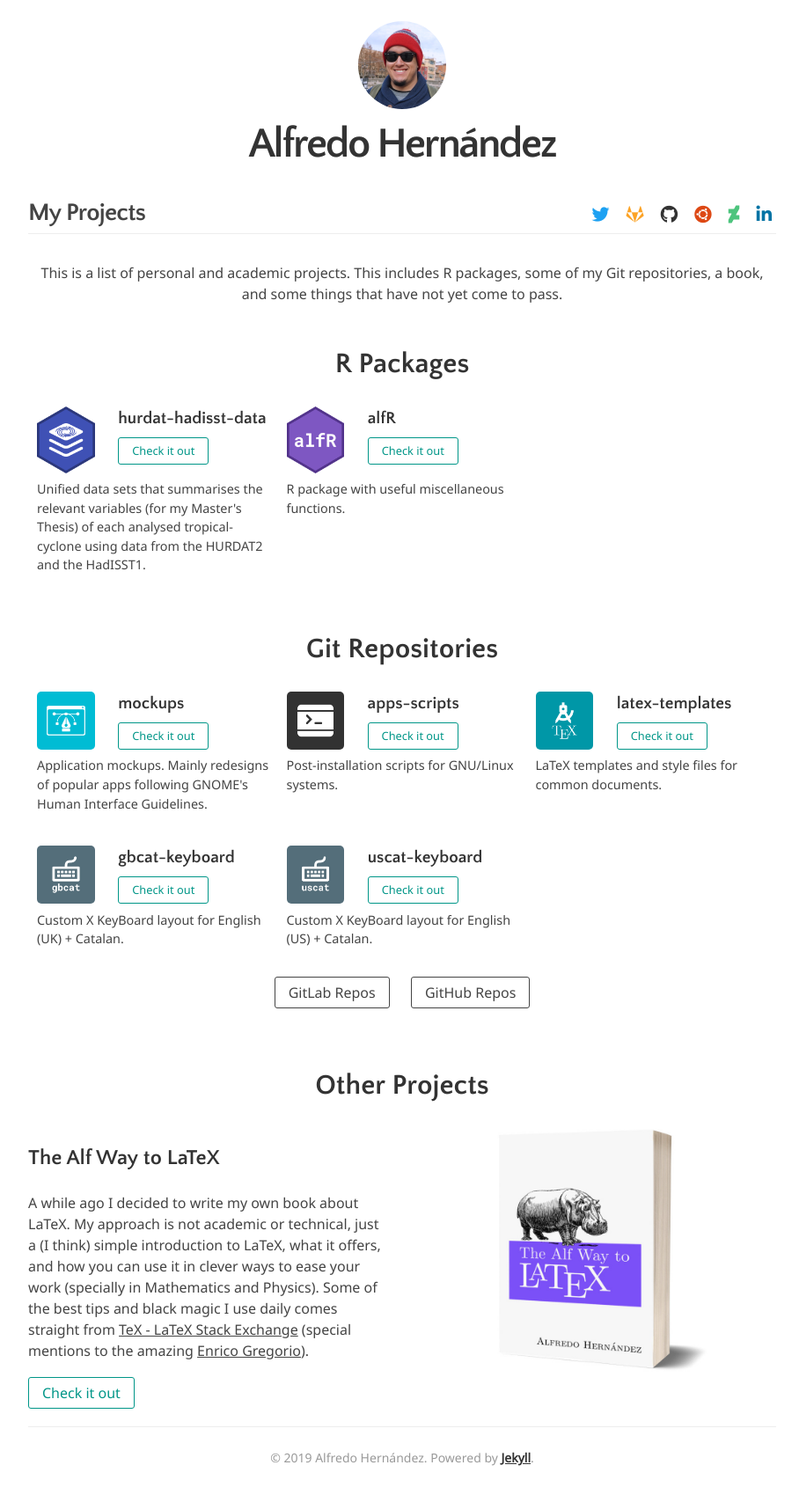
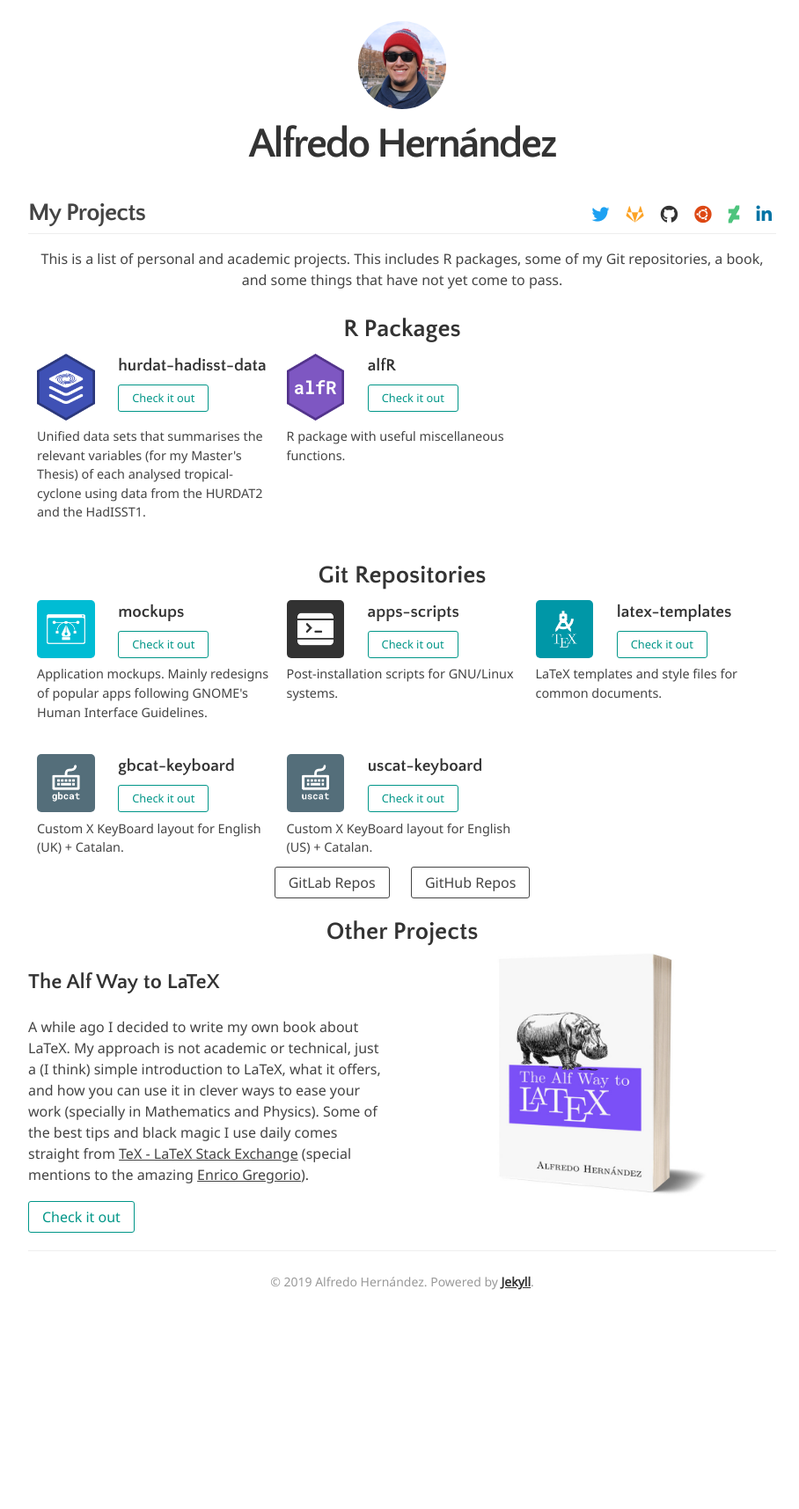
Before and after one commit to aldomann/projects-website, a Jekyll site: the page built from index.html, in a window 1280 px wide. Shown: the whole page at 88% size, without its empty margins (183-1091 px from the left). Built offline with Jekyll 4.4.1, drawn with Linux system fonts in a browser that asks for light colours; nearby versions of some CDN libraries; after the commit the page ends 1515 px from its top, so only the background shows below that.

Commit message:
Tweaked a bit some styling issues

```diff
--- a/assets/_sass/_about.scss
+++ b/assets/_sass/_about.scss
@@ -3,7 +3,7 @@
   margin: 0 auto;
   max-width: $container-width;
   @media only screen and (min-width: $cut) {
-    width: 80%;
+    width: 100%;
   }
 }
 
@@ -34,5 +34,5 @@
 
 .user-details {
   text-align: center;
-  margin: 5px auto;
+  margin: -16px auto;
 }
--- a/assets/_sass/_base.scss
+++ b/assets/_sass/_base.scss
@@ -23,7 +23,7 @@ h1 {
     font-size: 2.5rem;
 }
 h2 {
-    font-size: 2rem;
+    font-size: 1.75rem;
     margin-top: 1.5em;
     margin-bottom: 0.25em;
 }
```
